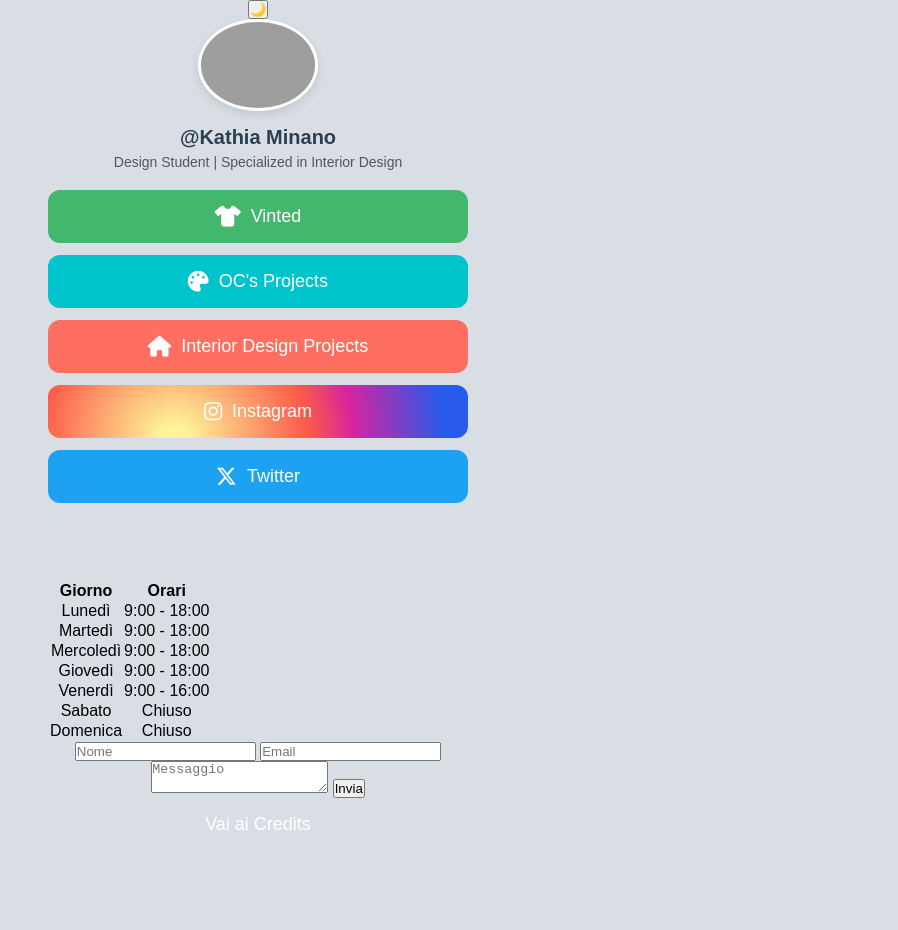
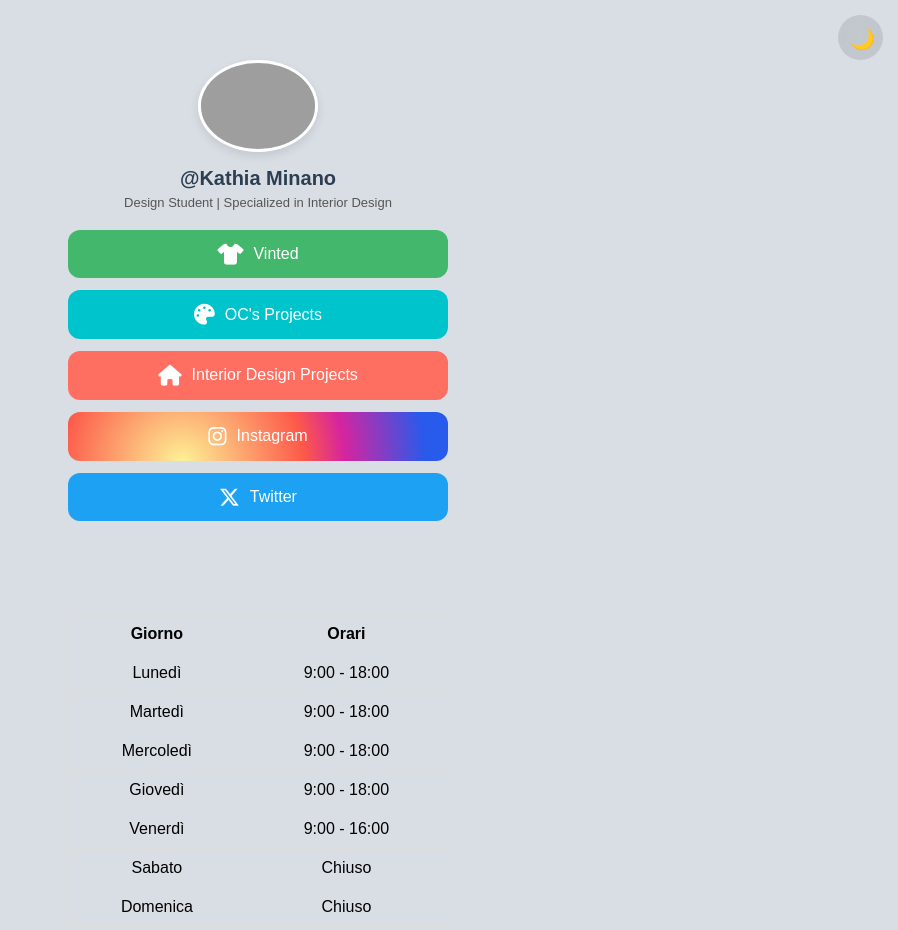
Before and after one commit to ittoenjoyer/tabella, a plain HTML site: page index.html in a window 1280 px wide. Shown: the top 930 px of the page, without its empty margins (382-1280 px from the left). Before the commit the page ends 863 px from the top, so only its background shows below. Drawn offline with nearby package versions, Linux system fonts and the light colour scheme; grey boxes are pictures that could not be loaded.

Commit message:
Update style.css

```diff
--- a/style.css
+++ b/style.css
@@ -1,23 +1,65 @@
+/* ============================= */
+/* RESET BASE */
 * {
   margin: 0;
   padding: 0;
   box-sizing: border-box;
 }
 
+/* ============================= */
+/* BODY - VERSIONE APP (NO CORNICI) */
 body, html {
   width: 100%;
   height: 100%;
+  margin: 0;
+  padding: 0; /* 🔥 rimosso */
   font-family: 'Poppins', sans-serif;
   background-color: #d9dee5;
   display: flex;
   flex-direction: column;
   align-items: center;
-  text-align: center;
   transition: background-color 0.3s ease, color 0.3s ease;
-  border: none;
-  box-shadow: none;
 }
 
+/* ============================= */
+/* DARK MODE TOGGLE */
+.theme-switch {
+  position: fixed;
+  top: 15px;
+  right: 15px;
+  z-index: 1000;
+}
+
+#theme-toggle {
+  background: rgba(0,0,0,0.1);
+  border: none;
+  border-radius: 50%;
+  width: 45px;
+  height: 45px;
+  font-size: 20px;
+  cursor: pointer;
+  backdrop-filter: blur(10px);
+  transition: all 0.3s ease;
+}
+
+#theme-toggle:hover {
+  transform: scale(1.1);
+  background: rgba(0,0,0,0.2);
+}
+
+body.dark-mode #theme-toggle {
+  background: rgba(255,255,255,0.2);
+  color: white;
+}
+
+/* ============================= */
+/* HEADER */
+header {
+  margin-top: 60px;
+  text-align: center;
+}
+
+/* ============================= */
 /* FOTO PROFILO */
 .profile-img {
   width: 25vw;
@@ -28,33 +70,35 @@ body, html {
   margin: 0 auto 15px;
   border: 3px solid #fff;
   box-shadow: 0 4px 10px rgba(0,0,0,0.1);
-  transition: all 0.3s ease;
 }
 
-/* NOME E DESCRIZIONE */
+/* ============================= */
+/* TESTI */
 h1 {
   font-size: 20px;
   color: #2c3e50;
   margin-bottom: 5px;
-  transition: color 0.3s ease;
 }
 
 p {
   font-size: 14px;
   color: #555;
   margin-bottom: 20px;
-  transition: color 0.3s ease;
 }
 
-/* CONTENITORE */
+/* ============================= */
+/* CONTAINER */
 .container {
-  width: 95%;
+  width: 100%;
   max-width: 420px;
-  margin: 0 auto;
-  padding: 0;
+  padding: 0 20px; /* 🔥 spazio interno */
+  display: flex;
+  flex-direction: column;
+  align-items: center;
 }
 
-/* BOTTONI COLORATI */
+/* ============================= */
+/* BOTTONI */
 .btn {
   display: flex;
   align-items: center;
@@ -70,57 +114,94 @@ p {
   transition: all 0.3s ease;
 }
 
-/* Icone */
 .btn i {
   margin-right: 10px;
   font-size: 1.3rem;
 }
 
-/* Colori per sito */
+/* COLORI */
 .btn.vinted { background-color: #43B86C; }
-.btn.instagram { background: radial-gradient(circle at 30% 107%, #fdf497 0%, #fdf497 5%, #fd5949 45%, #d6249f 60%, #285AEB 90%); }
+.btn.instagram { background: radial-gradient(circle at 30% 107%, #fdf497 0%, #fd5949 45%, #d6249f 60%, #285AEB 90%); }
 .btn.twitter { background-color: #1DA1F2; }
 .btn.goodreads { background-color: #372213; }
 .btn.canva { background-color: #00C4CC; }
 .btn.design { background-color: #FF6F61; }
-.btn.patreon { background-color: #F96854; }
 
-/* Hover */
+/* HOVER */
 .btn:hover {
   filter: brightness(1.1);
   transform: translateY(-2px);
   box-shadow: 0 6px 15px rgba(0,0,0,0.3);
 }
 
-/* ANIMAZIONI SEQUENZIALI */
-.animate__delay-1s { animation-delay: 0.2s; }
-.animate__delay-2s { animation-delay: 0.4s; }
-.animate__delay-3s { animation-delay: 0.6s; }
-.animate__delay-4s { animation-delay: 0.8s; }
-.animate__delay-5s { animation-delay: 1s; }
-.animate__delay-6s { animation-delay: 1.2s; }
+/* ============================= */
+/* ANIMAZIONI */
+.animate__delay-custom-1 { animation-delay: 0.2s; }
+.animate__delay-custom-2 { animation-delay: 0.4s; }
+.animate__delay-custom-3 { animation-delay: 0.6s; }
+.animate__delay-custom-4 { animation-delay: 0.8s; }
+.animate__delay-custom-5 { animation-delay: 1s; }
+.animate__delay-custom-6 { animation-delay: 1.2s; }
 
+/* ============================= */
+/* TABELLA */
+table {
+  width: 100%;
+  border-collapse: collapse;
+  margin: 20px 0;
+}
 
+th, td {
+  border: 1px solid #ddd;
+  padding: 10px;
+  text-align: center;
+}
+
+/* ============================= */
+/* FORM */
+form {
+  width: 100%;
+  margin-top: 20px;
+}
+
+input, textarea {
+  width: 100%;
+  padding: 10px;
+  margin-bottom: 10px;
+  border-radius: 8px;
+  border: 1px solid #ccc;
+}
+
+button {
+  width: 100%;
+  padding: 12px;
+  border-radius: 10px;
+  border: none;
+  background-color: #333;
+  color: white;
+  cursor: pointer;
+}
+
+/* ============================= */
 /* DARK MODE */
 body.dark-mode {
   background-color: #2C2B3A;
   color: #ffffff;
 }
 
-body.dark-mode .btn {
-  box-shadow: 0 2px 4px rgba(0,0,0,0.2);
+body.dark-mode h1 { color: #FFD700; }
+body.dark-mode p { color: #CCCCCC; }
+
+body.dark-mode th,
+body.dark-mode td,
+body.dark-mode input,
+body.dark-mode textarea {
+  border: 1px solid #555;
+  background-color: #444;
   color: white;
 }
 
-/* Nome e descrizione leggibili in dark mode */
-body.dark-mode h1 { color: #FFD700; }
-body.dark-mode p { color: #CCCCCC; }
-
-/* Foto invariata in dark mode */
-body.dark-mode .profile-img {
-  box-shadow: 0 4px 10px rgba(0,0,0,0.1);
-}
-
+/* ============================= */
 /* RESPONSIVE */
 @media (max-width: 400px) {
   .profile-img { width: 30vw; max-width: 100px; }
@@ -128,3 +209,6 @@ body.dark-mode .profile-img {
   p { font-size: 13px; }
   .btn { font-size: 16px; padding: 14px 0; }
 }
+  p { font-size: 13px; }
+  .btn { font-size: 16px; padding: 14px 0; }
+}
```
